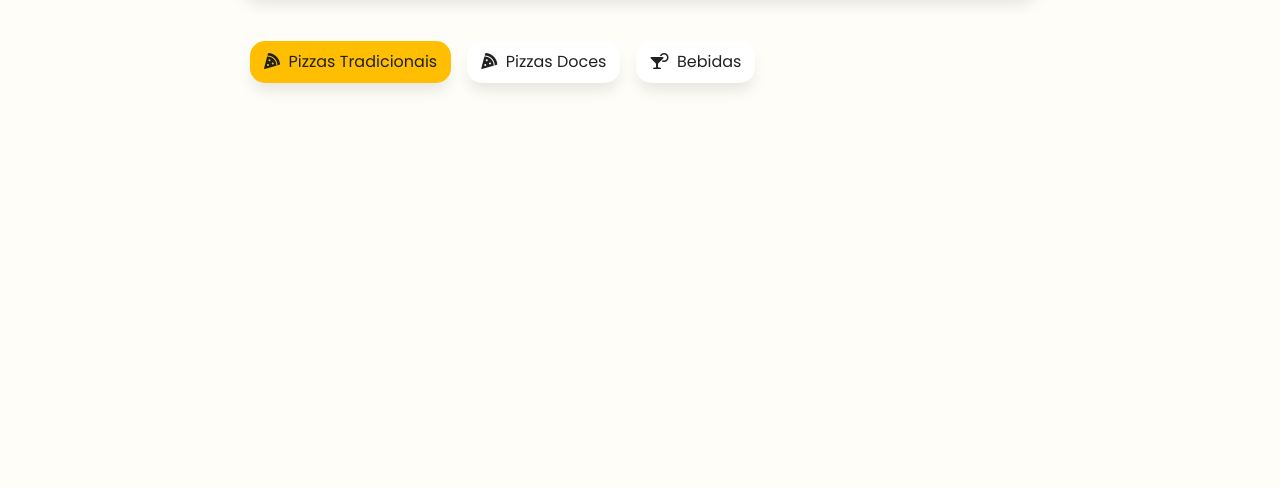
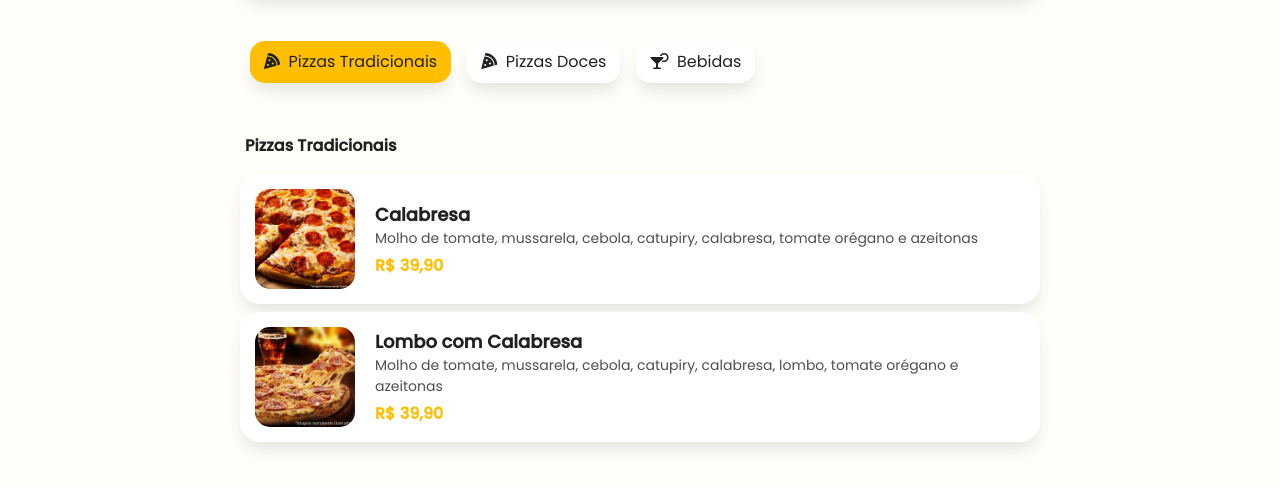
Before and after one commit to igort14/PizzariaMaluca, a plain HTML site: page index.html in a window 1280 px wide. Shown: the part 141-628 px from the top of the page. Drawn offline with Linux system fonts and the light colour scheme.

Commit message:
criado o estilo dos produtos de como irão ficar na página

```diff
--- a/css/main.css
+++ b/css/main.css
@@ -146,3 +146,48 @@ section.categoria {
     border-radius: 15px;
     font-size: 16px;
 }
+
+.title-categoria {
+    color: var(--color-black);
+    margin-left: 5px;
+}
+
+.container-group .card {
+    padding: 15px;
+    cursor: pointer;
+}
+
+.container-img-produto {
+    width: 100px;
+    height: 100px;
+    background-repeat: no-repeat;
+    background-position: center;
+    background-color: var(--color-secondary);
+    border-radius: 15px;
+    margin-right: 20px;
+    flex: none;
+}
+
+.infos-produtos {
+    display: flex;
+    flex-direction: column;
+    justify-content: center;
+}
+
+.infos-produtos .name {
+    font-size: 18px;
+    color: var(--color-black);
+    margin-bottom: 0px;
+}
+
+.infos-produtos .description {
+    font-size: 14px;
+    color: var(--color-text);
+    margin-bottom: 5px;
+}
+
+.infos-produtos .price {
+    font-size: 16px;
+    color: var(--color-primary);
+    margin-bottom: 0px;
+}
--- a/index.html
+++ b/index.html
@@ -57,6 +57,42 @@
         </div>
     </section>
 
+    <section class="lista width-fix mt-0 pb-5" id="listaItensCardapio">
+        <div class="container-group mb-5">
+
+            <p class="title-categoria"><b>Pizzas Tradicionais</b></p>
+
+            <div class="card mb-2 item-cardapio">
+                <div class="d-flex">
+                    <div class="container-img-produto"
+                    style="background-image: url('./img/calabresa.jpg');
+                    background-size: cover;">
+                    </div>
+                    <div class="infos-produtos">
+                        <p class="name"><b>Calabresa</b></p>
+                        <p class="description">Molho de tomate, mussarela, cebola, catupiry, calabresa, tomate orégano e azeitonas</p>
+                        <p class="price"><b>R$ 39,90</b></p>
+                    </div>
+                </div>
+            </div>
+
+            <div class="card mb-2 item-cardapio">
+                <div class="d-flex">
+                    <div class="container-img-produto"
+                    style="background-image: url('./img/lombo.jpg');
+                    background-size: cover;">
+                    </div>
+                    <div class="infos-produtos">
+                        <p class="name"><b>Lombo com Calabresa</b></p>
+                        <p class="description">Molho de tomate, mussarela, cebola, catupiry, calabresa, lombo, tomate orégano e azeitonas</p>
+                        <p class="price"><b>R$ 39,90</b></p>
+                    </div>
+                </div>
+            </div>
+
+        </div>
+    </section>
+
     <script type="text/javascript" src="./js/bootstrap.bundle.min.js"></script>
     <script type="text/javascript" src="./js/cardapio.js"></script>
 
```
